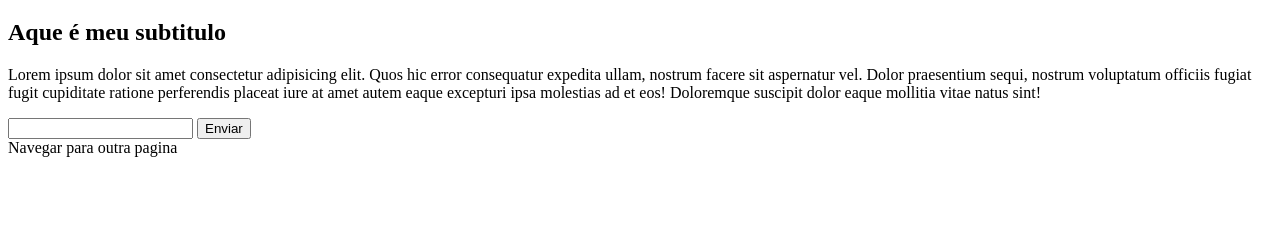
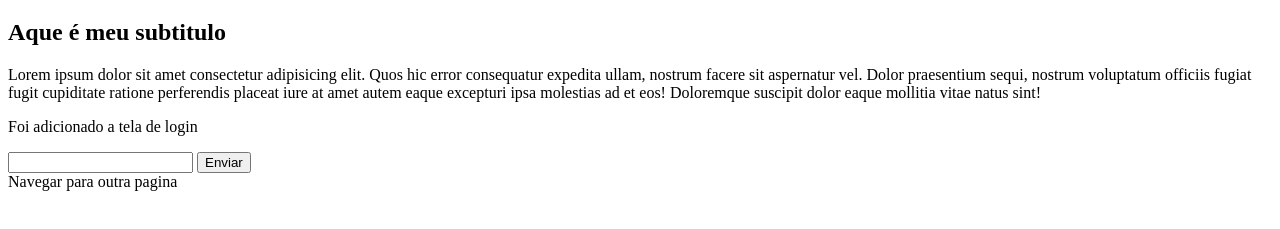
Before and after one commit to rodrigoamb/repoteste, a plain HTML site: page index.html in a window 1280 px wide. Shown: the part 61-290 px from the top of the page. Drawn offline with Linux system fonts and the light colour scheme.

Commit message:
Feat: tela login adicionado

```diff
--- a/index.html
+++ b/index.html
@@ -16,6 +16,7 @@
       molestias ad et eos! Doloremque suscipit dolor eaque mollitia vitae natus
       sint!
     </p>
+    <p>Foi adicionado a tela de login</p>
     <form>
       <input type="text" />
       <button>Enviar</button>
```
